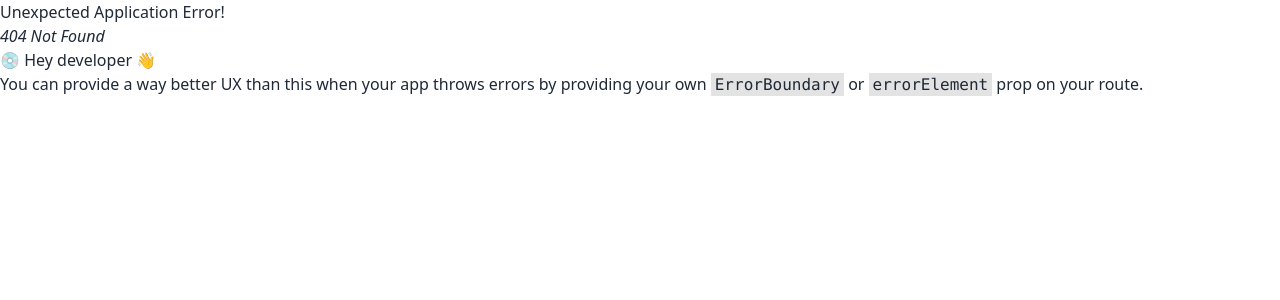
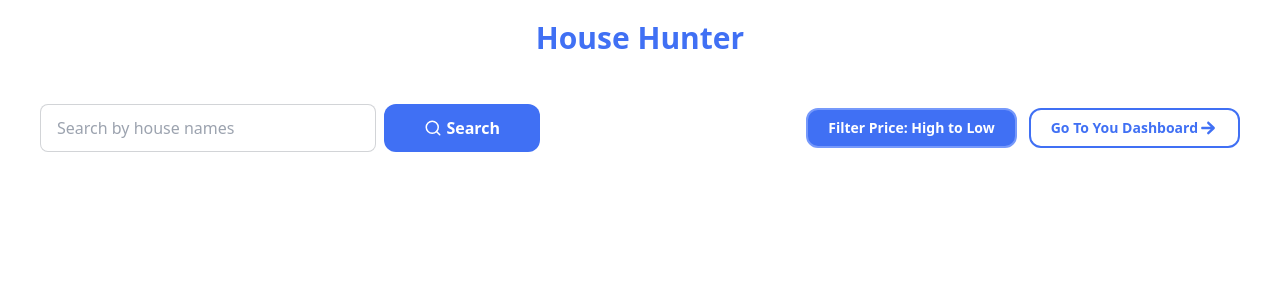
Before and after one commit to shakilahmedshuvo/house-hunter, a React (Vite) app: page /home in a window 1280 px wide. Before the commit this address had no page. Shown: the top 300 px of the page. Built offline with nearby package versions, Linux system fonts and the light colour scheme; no server answers.

Commit message:
add login page design and homenavbar section

```diff
--- a/package.json
+++ b/package.json
@@ -10,6 +10,7 @@
     "preview": "vite preview"
   },
   "dependencies": {
+    "@tanstack/react-query": "^5.17.19",
     "localforage": "^1.10.0",
     "match-sorter": "^6.3.3",
     "react": "^18.2.0",
--- a/src/Layout/Dashboard.jsx
+++ b/src/Layout/Dashboard.jsx
@@ -1,6 +1,7 @@
 import { NavLink, Outlet } from "react-router-dom";
-import { FaHouseFlag } from "react-icons/fa6";
+import { MdOutlineAddHomeWork } from "react-icons/md";
 import { BsHouses } from "react-icons/bs";
+import { BiHomeSmile } from "react-icons/bi";
 
 const Dashboard = () => {
     return (
@@ -36,7 +37,7 @@ const Dashboard = () => {
                         <NavLink
                             to='/dashboard/addNewHouse'
                             className="flex items-center m-2 py-1 text-base">
-                            <FaHouseFlag className="mr-2" /> Add New House
+                            <MdOutlineAddHomeWork className="mr-2 text-xl" /> Add New House
                         </NavLink>
                     </li>
 
@@ -44,7 +45,7 @@ const Dashboard = () => {
                         <NavLink
                             to='/dashboard/allHouse'
                             className="flex items-center m-2 py-1 text-base">
-                            <BsHouses className="mr-2" /> All House & Owners
+                            <BsHouses className="mr-2 text-xl" /> All House & Owners
                         </NavLink>
                     </li>
 
@@ -57,8 +58,9 @@ const Dashboard = () => {
 
                     <li>
                         <NavLink
-                            to="/">
-                            Home
+                            to="/home"
+                            className="flex items-center m-2 py-1 text-base">
+                            <BiHomeSmile className="mr-2 text-2xl" />  Home
                         </NavLink>
                     </li>
                 </ul>
--- a/src/Pages/Dashboard/UpdateHouse/UpdateHouse.jsx
+++ b/src/Pages/Dashboard/UpdateHouse/UpdateHouse.jsx
@@ -1,9 +1,10 @@
 import { useForm } from "react-hook-form";
-import { useLoaderData } from "react-router-dom";
+import { useLoaderData, useNavigate } from "react-router-dom";
 import Swal from "sweetalert2";
 
 const UpdateHouse = () => {
     const data = useLoaderData();
+    const navigate = useNavigate();
     // console.log(data);
     const { name, address, city, bedrooms, bathrooms, roomSize, picture, date, price, phone, description, _id } = data;
     // console.log(data);
@@ -61,6 +62,7 @@ const UpdateHouse = () => {
                         confirmButtonText: 'Updated'
                     })
                     reset();
+                    navigate('/dashboard/allHouse')
                 }
             })
     };
--- a/src/Pages/HomePage/Home/Home.jsx
+++ b/src/Pages/HomePage/Home/Home.jsx
@@ -1,8 +1,11 @@
+import HouseCard from "../HouseCard/HouseCard";
+import Navbar from "../Navbar/Navbar";
 const Home = () => {
     return (
-        <div>
-
-        </div>
+        <>
+            <Navbar />
+            <HouseCard />
+        </>
     );
 };
 
--- /dev/null
+++ b/src/Pages/HomePage/HouseCard/HouseCard.jsx
@@ -0,0 +1,9 @@
+const HouseCard = () => {
+    return (
+        <div>
+
+        </div>
+    );
+};
+
+export default HouseCard;
--- /dev/null
+++ b/src/Pages/HomePage/Navbar/Navbar.jsx
@@ -0,0 +1,71 @@
+import { useEffect, useState } from "react";
+import { FiSearch } from "react-icons/fi";
+import { IoMdArrowRoundForward } from "react-icons/io";
+import { Link } from "react-router-dom";
+
+const Navbar = () => {
+    const [acs, setAcs] = useState();
+
+    // get the data
+    const [house, setHouse] = useState([]);
+    useEffect(() => {
+        fetch('http://localhost:5000/allHouse')
+            .then(res => res.json())
+            .then(data => {
+                setHouse(data)
+            })
+    }, []);
+
+    return (
+        <div className="container mx-auto">
+            <h2 className="text-3xl text-center font-bold my-5 text-[#4070F4]">
+                House Hunter
+            </h2>
+
+            <div className="grid grid-cols-12 mt-12 mx-10">
+                {/* input field section start */}
+                <form
+                    className="col-span-5 flex items-center">
+                    <input
+                        type="text"
+                        placeholder="Search by house names"
+                        className="input input-bordered w-full" />
+
+                    <button className="bg-[#4070F4] text-white py-3 px-10 ms-2 rounded-xl font-bold flex items-center">
+                        <FiSearch className="text-lg mr-1" />Search
+                    </button>
+                </form>
+                {/* input field section end  */}
+
+
+                <div className="col-span-7 flex items-center justify-end">
+
+                    {/* shorting btn start */}
+                    <div>
+                        <button
+                            onClick={() => setAcs(!acs)}
+                            className="flex items-center text-sm font-semibold text-white bg-[#4070F4] border-2 border-[#7699fb] px-5 py-2 rounded-xl cursor-pointer hover:bg-[#5a83f5] duration-300 mr-3">
+                            {
+                                acs ?
+                                    "Filter Price: Low to High"
+                                    :
+                                    "Filter Price: High to Low"
+                            }
+                        </button>
+                    </div>
+                    {/* shorting btn end */}
+
+                    <Link
+                        to={"/dashboard"}
+                        className="flex items-center text-sm font-semibold text-[#4070F4] border-2 border-[#4070F4] px-5 py-2 rounded-xl cursor-pointer hover:bg-[#4070F4] hover:text-white duration-300">
+                        Go To You Dashboard <IoMdArrowRoundForward className="text-xl" />
+                    </Link>
+
+                </div>
+            </div>
+
+        </div>
+    );
+};
+
+export default Navbar;
```
Also changed, not shown: src/main.jsx (+7 -2 lines), src/Pages/Login/Login.jsx (renamed from src/Pages/HomePage/Login/Login.jsx), 1 other file (tests, documents, lock files or other folders).
